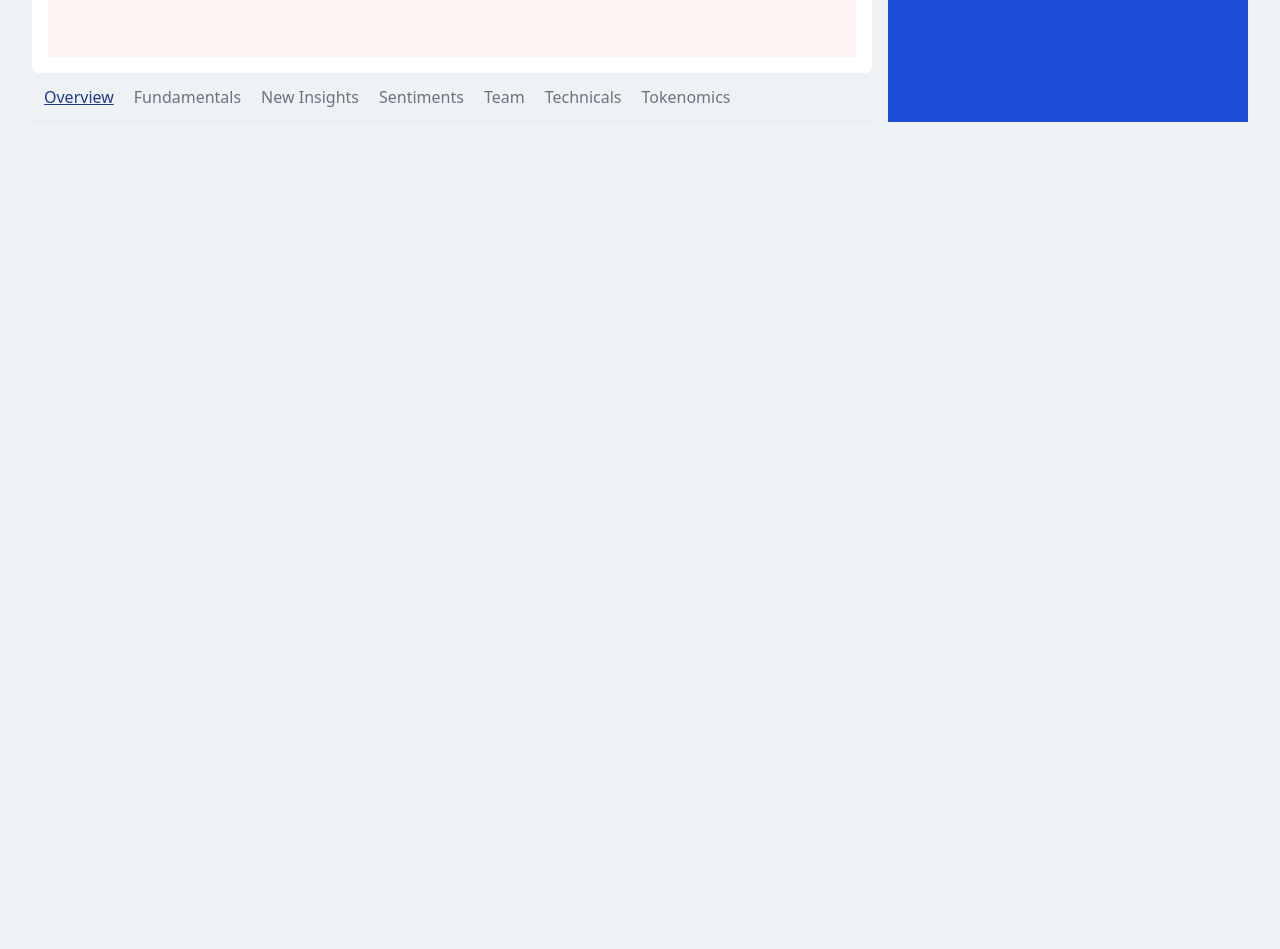
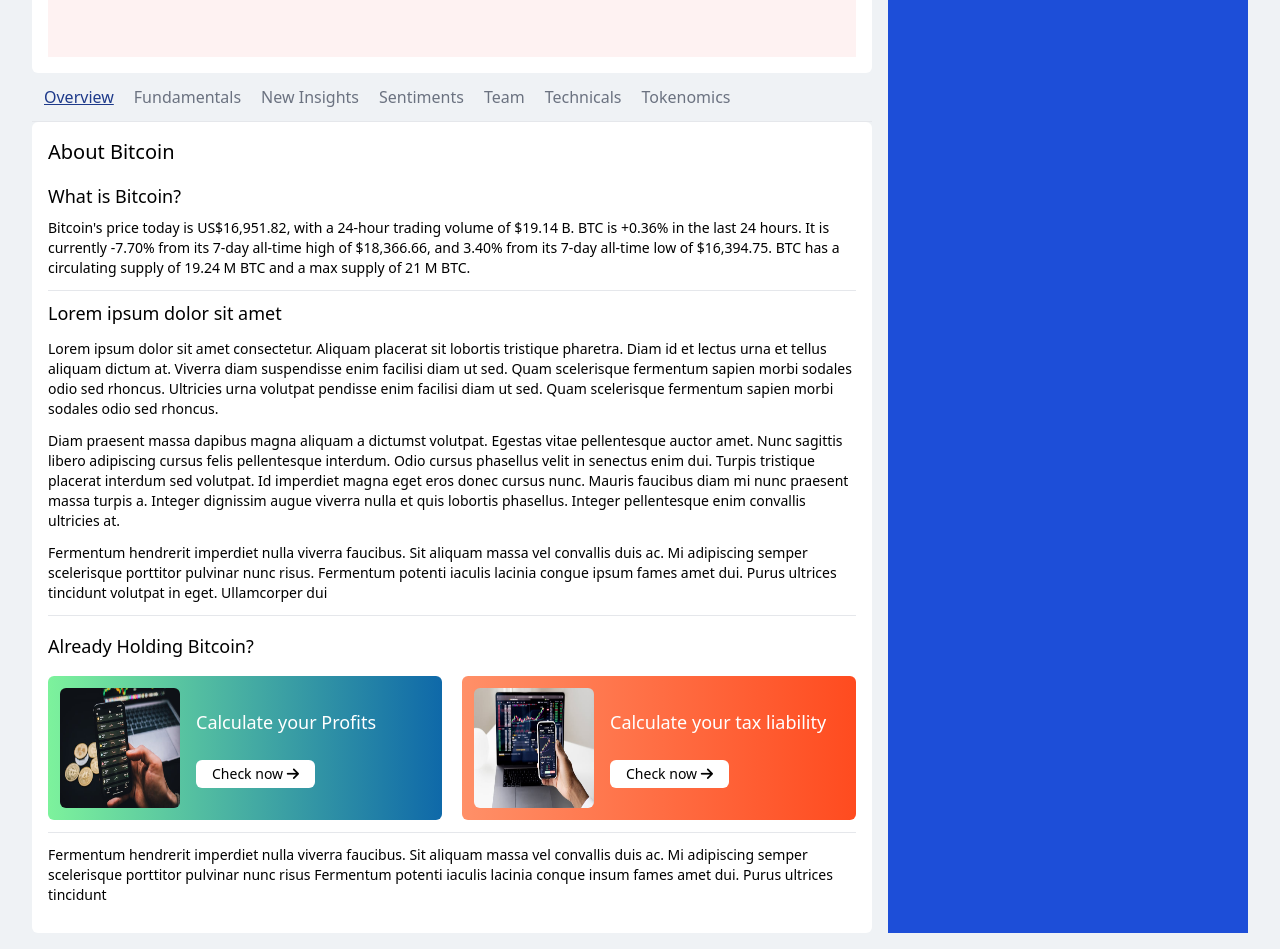
Before and after one commit to Shettyankith/coin_website, a React (Vite) app: page / in a window 1280 px wide. Shown: the part 780-1729 px from the top of the page. Before the commit the page ends 918 px from the top, so only its background shows below. Built offline with nearby package versions, Linux system fonts and the light colour scheme.

Commit message:
About page design completed

```diff
--- /dev/null
+++ b/src/components/About.jsx
@@ -0,0 +1,38 @@
+import React from 'react'
+
+function About() {
+  return (
+    <div className='text-gray text-sm bg-white p-4 rounded-md font-normal'>
+        <h2 className='text-black text-xl font-medium mb-4'>About Bitcoin</h2>
+        <h4 className='text-black text-lg font-medium my-2'>What is Bitcoin?</h4>
+        <p className='mb-3'>Bitcoin's price today is US$16,951.82, with a 24-hour trading volume of $19.14 B. BTC is +0.36% in the last 24 hours. It is currently -7.70% from its 7-day all-time high of $18,366.66, and 3.40% from its 7-day all-time low of $16,394.75. BTC has a circulating supply of 19.24 M BTC and a max supply of 21 M BTC.</p>
+        <hr />
+        <h5 className='text-black text-lg font-medium my-2'>Lorem ipsum dolor sit amet</h5>
+        <p className='my-3'>Lorem ipsum dolor sit amet consectetur. Aliquam placerat sit lobortis tristique pharetra. Diam id et lectus urna et tellus aliquam dictum at. Viverra diam suspendisse enim facilisi diam ut sed. Quam scelerisque fermentum sapien morbi sodales odio sed rhoncus. Ultricies urna volutpat pendisse enim facilisi diam ut sed. Quam scelerisque fermentum sapien morbi sodales odio sed rhoncus.</p>
+        <p className='my-3'>Diam praesent massa dapibus magna aliquam a dictumst volutpat. Egestas vitae pellentesque auctor amet. Nunc sagittis libero adipiscing cursus felis pellentesque interdum. Odio cursus phasellus velit in senectus enim dui. Turpis tristique placerat interdum sed volutpat. Id imperdiet magna eget eros donec cursus nunc. Mauris faucibus diam mi nunc praesent massa turpis a. Integer dignissim augue viverra nulla et quis lobortis phasellus. Integer pellentesque enim convallis ultricies at.</p>
+        <p className='my-3'>Fermentum hendrerit imperdiet nulla viverra faucibus. Sit aliquam massa vel convallis duis ac. Mi adipiscing semper scelerisque porttitor pulvinar nunc risus. Fermentum potenti iaculis lacinia congue ipsum fames amet dui. Purus ultrices tincidunt volutpat in eget. Ullamcorper dui</p>
+        <hr />
+        <h2 className='text-black text-lg font-medium my-4'>Already Holding Bitcoin?</h2>
+        <div className='flex justify-center items-center space-x-5'>
+          <div className="bg-gradient-to-r from-[hsla(136,82%,72%,1)] to-[hsla(205,84%,36%,1)] rounded-md p-3 w-[50%] flex space-x-4 items-center ">
+            <img src="./profitsImg.jpg" alt="image" className='rounded-md w-[120px] h-[120px]'/>
+            <div>
+              <h6 className='text-white text-lg font-medium my-3'>Calculate your Profits</h6>
+              <button className='bg-white text-black rounded-md px-4 py-1 my-3 font-medium'>Check now <i class="fa-solid fa-arrow-right"></i></button>
+            </div>
+          </div>
+          <div className="bg-gradient-to-r from-[#ff9068] to-[#ff4b1f] rounded-md p-3  w-[50%] flex space-x-4  items-center">
+            <img src="./liabilityImg.jpg" alt="image"  className='rounded-md w-[120px] h-[120px]'/>
+            <div>
+              <h6 className='text-white text-lg  font-medium my-3'>Calculate your tax liability</h6>
+              <button  className='bg-white text-black rounded-md px-4 my-3 py-1 font-medium'>Check now <i class="fa-solid fa-arrow-right"></i></button>
+            </div>
+          </div>
+        </div>
+        <hr className='my-3 font-bold'/>
+        <p className='my-3'>Fermentum hendrerit imperdiet nulla viverra faucibus. Sit aliquam massa vel convallis duis ac. Mi adipiscing semper scelerisque porttitor pulvinar nunc risus Fermentum potenti iaculis lacinia conque insum fames amet dui. Purus ultrices tincidunt</p>
+    </div>
+  )
+}
+
+export default About
--- a/src/components/Left.jsx
+++ b/src/components/Left.jsx
@@ -1,5 +1,6 @@
 import React from "react";
 import Chart from "./Chart";
+import About from "./About";
 
 function Left() {
   return (
@@ -15,6 +16,7 @@ function Left() {
             <p>tokenomics</p>
         </div>
         <hr />
+        <About/>
     </div>
   );
 }
```
Also changed, not shown: public/liabilityImg.jpg (added), public/profitsImg.jpg (added).
